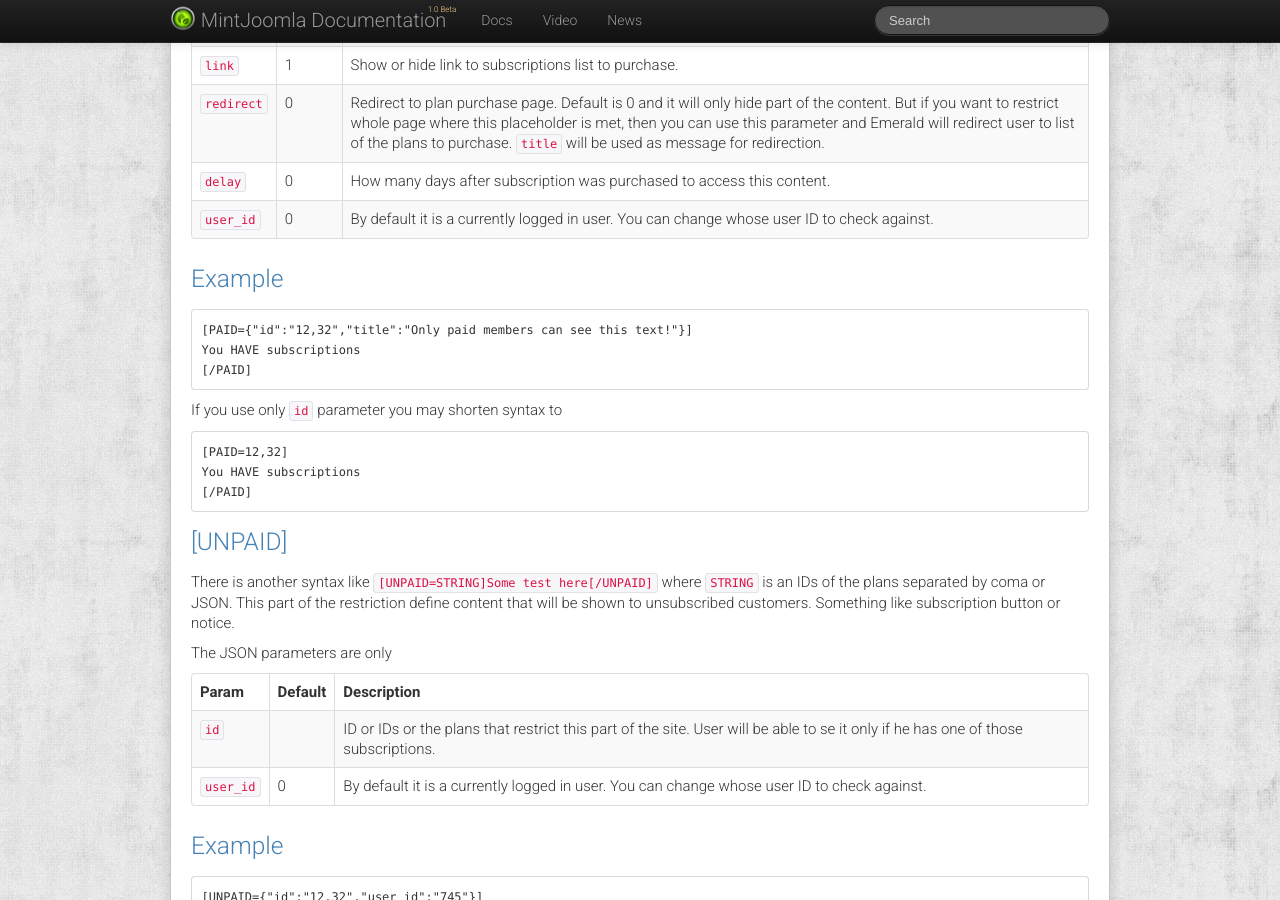
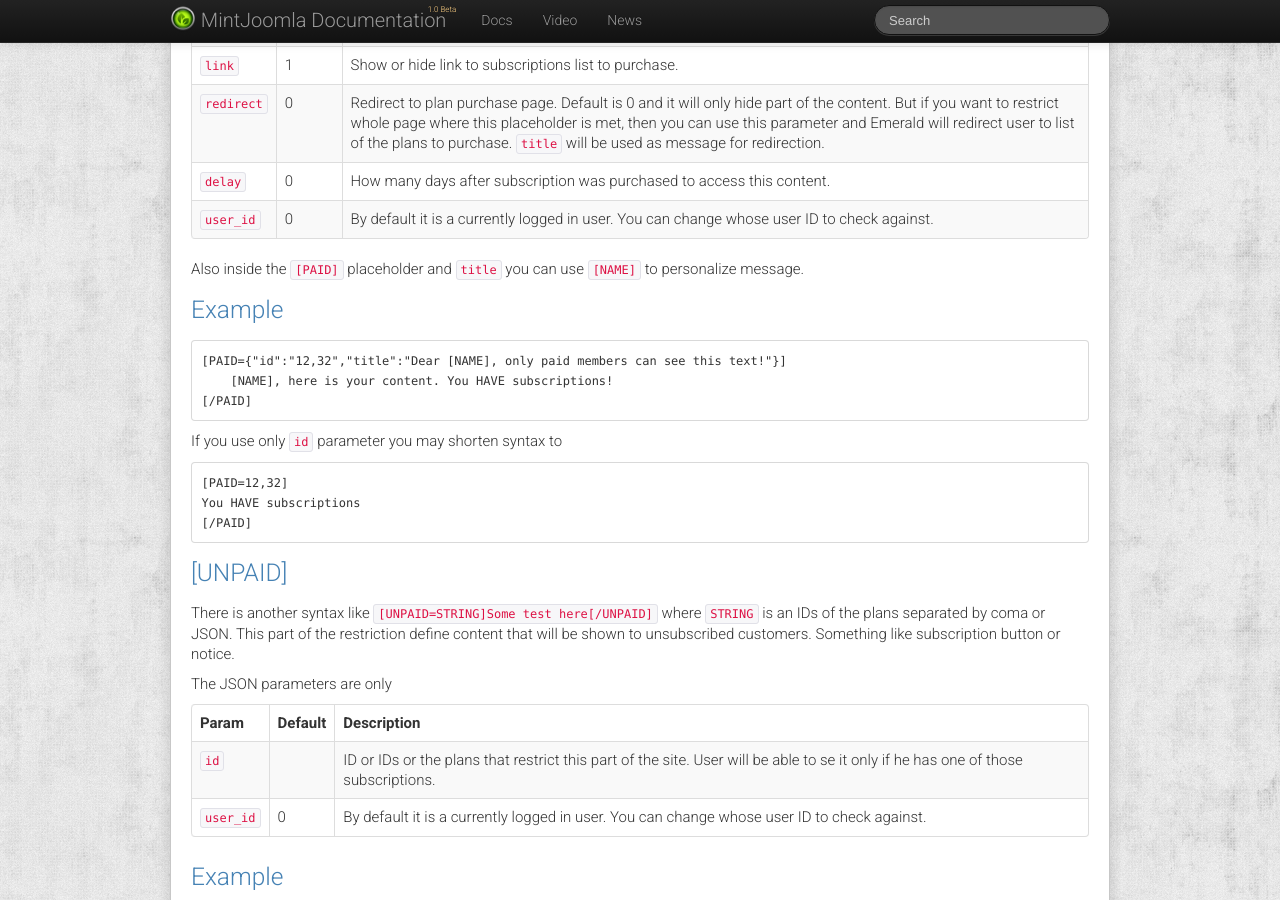
Before and after one commit to MintJoomla/MintJoomla.github.io, a Jekyll site: the page built from en/emerald/_posts/2014-03-10-restrict-anything.md, in a window 1280 px wide and 900 px high, scrolled down 755 px. Built offline with Jekyll 4.4.1, drawn with Linux system fonts in a browser that asks for light colours; comment, search, counter and statistics services are not loaded.

Commit message:
Restrict anything

```diff
--- a/en/emerald/_posts/2014-03-10-restrict-anything.md
+++ b/en/emerald/_posts/2014-03-10-restrict-anything.md
@@ -35,12 +35,12 @@ Param | Default | Description
 `delay` | 0 | How many days after subscription was purchased to access this content.
 `user_id` | 0 | By default it is a currently logged in user. You can change whose user ID to check against.
 
-
+Also inside the `[PAID]` placeholder and `title` you can use `[NAME]` to personalize message.
 
 ### Example
 
-    [PAID={"id":"12,32","title":"Only paid members can see this text!"}]
-    You HAVE subscriptions
+    [PAID={"id":"12,32","title":"Dear [NAME], only paid members can see this text!"}]
+        [NAME], here is your content. You HAVE subscriptions!
     [/PAID]
 
 If you use only `id` parameter you may shorten syntax to
```
